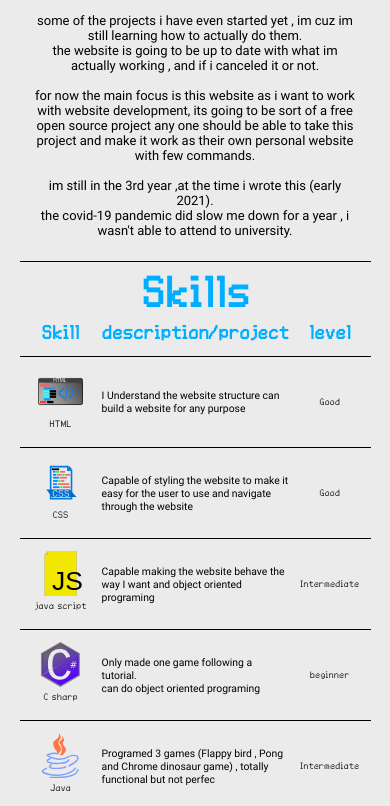
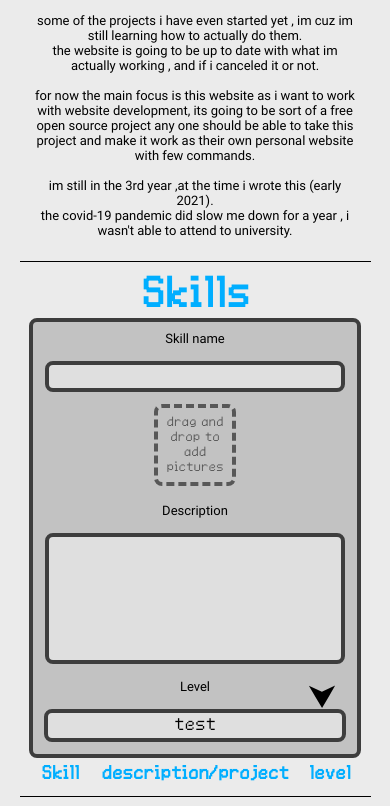
Before and after one commit to Darkx97/Personal-website-design, a plain HTML site: page about.html in a window 390 px wide. Shown: the part 717-1523 px from the top of the page. Drawn offline with Linux system fonts and the light colour scheme.

Commit message:
dropzone styling , buttons styling , buttons for adding images on post and blog form

```diff
--- a/about.html
+++ b/about.html
@@ -77,6 +77,67 @@
             <div class="row">
 
                 <h2>Skills</h2>
+                <div class="input skill-ui">
+                    <div>
+                        <p>Skill name</p>
+                        <span
+                                class="comment-textarea"
+                                role="textbox"
+                                contenteditable>
+                        </span>
+                        <input type="file" id="drop-zone-1" onchange="InputFiles(this)">
+                        <div class="dropzone single" ondragover="ActiveDropZone(this)" ondragleave="DeActiveDropZone(this)" ondrop="DropFile(this,event)">
+                            <label  for="drop-zone-1">
+                                <p class="note">drag and drop to add pictures</p>
+                            </label>
+                        </div>
+                    </div>
+                    <div>
+                        <p>Description</p>
+                        <span
+                                class="textinput"
+                                role="textbox"
+                                contenteditable>
+                        </span>
+                    </div>
+                    <div>
+                        <p>Level</p>
+                        <div class="drop-list">
+                            <input id="option-list-1" type="checkbox">
+                            <label for="option-list-1" class="option-list">
+                                <p>test</p>
+                                <svg
+                                viewBox="0 0 24 24"
+                                fill="none"
+                                class="arrow">
+                                    <path
+                                    inkscape:transform-center-x="-0.010131665"
+                                    inkscape:transform-center-y="-2.9884325"
+                                    d="M 22.5,19.465298 12.093831,14.621402 1.5,19.5 6.7348032,10.499998 11.969605,1.5 l 5.265197,8.982651 z"
+                                    sodipodi:nodetypes="ccccccc" />
+                                </svg>
+                            </label>
+                            <div class="option-menu" style="--amount : 4">
+                                <input type="radio" name="option1" id="menu-1-option-1" value="Beginner" >
+                                <label class="option"  style="--order : 1" for="menu-1-option-1"><p>Beginner</p></label>
+
+                                <input type="radio" name="option1" id="menu-1-option-2" value="Intermediate" >
+                                <label class="option"  style="--order : 2" for="menu-1-option-2"><p>Intermediate</p></label>
+
+                                <input type="radio" name="option1" id="menu-1-option-3" value="Good" >
+                                <label class="option"  style="--order : 3" for="menu-1-option-3"><p>Good</p></label>
+
+                                <input type="radio" name="option1" id="menu-1-option-4" value="Very Good" >
+                                <label class="option"  style="--order : 4" for="menu-1-option-4"><p>Very Good</p></label>
+
+                                <input type="radio" name="option1" id="menu-1-option-4" value="Expert" >
+                                <label class="option"  style="--order : 4" for="menu-1-option-4"><p>Expert</p></label>
+
+                            </div>
+                        </div>
+                    </div>
+                </div>
+
                 <div class="skill">
                     <h6>Skill</h6>
                     <h6>description/project</h6>
--- a/js/main.js
+++ b/js/main.js
@@ -45,6 +45,19 @@ function ChangeTheme(Switch)
     }
 }
 
+function InputFiles(input)
+{
+    let dropzone =input.parentElement.querySelector(`.dropzone`)
+    for (let i = 0; i < input.files.length; i++) {
+        files.push(input.files[i]);
+        ShowDropedFile(dropzone,input.files[i]);
+    }
+    input.files = SaveFilesDATA(files);
+
+    console.log( input.files);
+
+}
+
 function ActiveDropZone(element)
 {
     element.parentElement.parentElement.querySelector(".dropzone").classList.add("drag");
@@ -90,10 +103,7 @@ function SaveFilesDATA(files)
     {
         FileData.items.add(files[i]);
     }
-
-    console.log(FileData.files);
     return FileData.files
-
 }
 
 
@@ -129,8 +139,7 @@ function RemoveFile(file)
     let dropzone = file.parentElement;
     let index = Array.prototype.indexOf.call(dropzone.children, file) + 1;
     let textarea = dropzone.parentElement.querySelector(".textinput");
-    // console.log(textarea);
-    if(textarea !== undefined)
+    if(!dropzone.classList.contains("single"))
     {
         // console.log("removing : ",index);
         textarea.innerHTML = textarea.innerHTML.replace(`[img${index}]`, ` `);
@@ -141,10 +150,9 @@ function RemoveFile(file)
         }
 
     }
+    else
 
 
-
-    // console.log("index : ",index,"\n \n files length : ",files.length);
     files.splice(index-1,1);
     // console.log("\n \n files length : ",files.length,"files : \n",files);
     let input =dropzone.parentElement.querySelector(`[type="file"]`)
@@ -154,5 +162,10 @@ function RemoveFile(file)
     if (dropzone.children.length == 0)
     {
         dropzone.classList.remove("active")
+        if (dropzone.classList.contains("single")) {
+            dropzone.innerHTML=`<label  for="drop-zone-1">
+            <p class="note">drag and drop to add pictures</p>
+        </label>`
+        }
     }
 }
--- a/styles/main.css
+++ b/styles/main.css
@@ -63,7 +63,7 @@
     --drop-zone-single-size : 100px;
 
     /* text ares */
-    --textarea-height : 115px;
+    --textarea-height : 160px;
     --textarea-max-height : 365px;
     --comment-textarea-max-height :155px;
     --comment-section-height : 600px;
@@ -116,11 +116,10 @@ html[data-theme = 'dark']{
     /* text coloring */
     --title-color : #6a48ff;
     --normal-text-color :#ffffff;
+    --option-text-color : #5a5a5a;
     --note-color : #d1d1d1;
-    --option-text-color : #5a5a5a;
     --anchor-text-color:#045abd;
     --visited-anchor-text-color: #009eb3;
-    --normal-text-color: #ffffff;
     /* border-coloring */
     --border-color: #000000;
     --border-hover : #4d2ddc;
@@ -129,6 +128,7 @@ html[data-theme = 'dark']{
     /* input UI coloring */
     --data-input-bg-color : #3a3a3a;
     --text-input-background : #1f1f1f;
+    --cancel-button-hover-color :#616161;
 }
 
 html[data-theme= 'light']
@@ -143,8 +143,6 @@ html[data-theme= 'light']
     --normal-text-color :#000000;
     --option-text-color : #575757;
     --note-color : #555555;
-    /* --normal-text-color :#ffffff; */
-    /* anschor text color */
     --anchor-text-color:#020083;
     --visited-anchor-text-color: #2257dd;
 
@@ -156,6 +154,7 @@ html[data-theme= 'light']
     /* input UI coloring */
     --data-input-bg-color : #c2c2c2;
     --text-input-background : #dfdfdf;
+    --cancel-button-hover-color :#e4e4e4;
 }
 
 
@@ -237,28 +236,18 @@ textarea,input[type="text"]
 }
 .textinput
 {
+
+    margin: 0 auto;
+    overflow-y: auto;
+    font-family : 'Roboto';
+    min-height: var(--textarea-height);
+    max-height: var(--textarea-max-height);
+}
+
+span,.comment-textarea, input[type="text"]
+{
     max-width: 95%;
-    width: calc(95% - var(--padding) * 1.5);
-    resize: none;
-    padding: var(--padding) calc(var(--padding) *1.5);
-    color: var(--normal-text-color);
-    min-height: var(--textarea-height);
-    border : var(--border-size) var(--border-color) solid;
-    border-radius: var(--border-radius);
-    font-size : var(--p-size);
-    font-family : 'Roboto';
-    margin: 0;
-    background-color : var(--text-input-background);
-    max-height: var(--textarea-max-height);
-    overflow-y: auto;
-    word-wrap: break-word;
-    word-break: break-all;
-}
-
-span,.comment-textarea, input[type="text"]
-{
-    max-width: 95%;
-    width: calc(95% - var(--padding) * 1.5);
+    width: calc(95% - 20px);
     resize: none;
     padding: var(--padding) calc(var(--padding) * 1.5);
     color: var(--normal-text-color);
@@ -268,14 +257,14 @@ span,.comment-textarea, input[type="text"]
     border-radius: var(--border-radius);
     font-size : var(--p-size);
     font-family : 'Roboto';
-    margin: 0;
+    margin: auto;
     background-color : var(--text-input-background);
     overflow-y: auto;
     word-wrap: break-word;
     word-break: break-all;
 }
 
-input[type="button"],button
+input[type="submit"],input[type="button"],button
 {
     height: auto;
     display: grid;
@@ -291,16 +280,27 @@ input[type="button"],button
     background-color: var(--title-color);
     border: var(--border-size) var(--border-color) solid;
     transition: background 0.5s 0.0s ease;
-}
-
-input[type="button"]:hover,button:hover
+    cursor: pointer;
+}
+
+input[type="button"]:hover,button:hover,input[type="submit"]:hover
 {
     background-color: var(--border-hover);
 }
 
-input[type="button"]:active,button:active
+input[type="button"]:active,button:active ,input[type="submit"]:active
 {
     transform: translate(0px, 5px);
+}
+
+.cancel-button , input[type="button"].cancel-button , input[type="submit"].cancel-button
+{
+    background-color: var(--data-input-bg-color);
+}
+
+.cancel-button:hover ,  input[type="button"].cancel-button:hover , input[type="submit"].cancel-button:hover
+{
+    background-color: var(--cancel-button-hover-color);
 }
 
 
@@ -579,6 +579,7 @@ input[type="checkbox"]:checked + label.burger  > .line3
     background :var(--body-background-color);
     overflow: hidden;
     z-index: 1;
+    cursor: pointer;
 }
 
 .mode-switch > img:first-child
@@ -614,7 +615,7 @@ input[type="checkbox"]:checked + label.mode-switch > img:last-child
     transform: translate(0px , 99px);
 }
 
-.log-out
+.log-out , input[type="submit"].log-out
 {
     /* height: 30px; */
     background-color: #00000000;
@@ -624,8 +625,9 @@ input[type="checkbox"]:checked + label.mode-switch > img:last-child
     font-family : "pixle" !important;
     border: var(--border-size) var(--title-color) solid;
     transition: background 0.5s cubic-bezier(.63,.37,.37,.63);
-}
-.log-out:hover
+    cursor: pointer;
+}
+.log-out:hover , input[type="submit"]:hover
 {
     color : var(--normal-text-color);
     background-color: var(--border-hover)
@@ -765,6 +767,19 @@ input[type="checkbox"]:checked + label.mode-switch > img:last-child
 .option-menu  *
 {
     margin: 0;
+}
+
+.skill-ui
+{
+    display: grid;
+    grid-template-columns: var(--skill-ui-grid);
+    gap: var(--gap);
+}
+.skill-ui > div
+{
+    display: flex;
+    gap: var(--gap);
+    flex-direction: column;
 }
 
 input[type="checkbox"]:checked + label.edit-button + div.option-menu , input[type="checkbox"]:checked + .option-list + .option-menu
@@ -972,17 +987,18 @@ label:active > .arrow
     display: flex;
     width: var(--drop-zone-single-size);
     height: var(--drop-zone-single-size);
-    padding: var(--padding);
     place-content : center;
     place-items: center;
+    padding: calc(var(--padding) / 2);
+
 }
 .dropzone.single > label
 {
     display: flex;
-    width: var(--drop-zone-single-size);
-    height: var(--drop-zone-single-size);
-    padding: var(--padding);
+    width: calc(var(--drop-zone-single-size) + var(--margin) * 2 + var(--padding) * 2);
+    height: calc(var(--drop-zone-single-size) + var(--margin) * 2 + var(--padding) * 2);
     place-items: center;
+    cursor: pointer;
 }
 
 .dropzone.single > img
@@ -1050,7 +1066,7 @@ p > img
     max-height: 800px;
     width: auto;
     max-width: 80%;
-    border-radius: 0px;
+    border-radius: var(--border-radius);
     margin: 10px  auto;
 }
 
@@ -1198,7 +1214,7 @@ p > img
         --border-size:4px;
 
         /* drop zone */
-        --drop-zone-single-size : 80px;
+        --drop-zone-single-size : 75px;
 
         /* text ares */
         --textarea-height : 115px;
@@ -1233,7 +1249,7 @@ p > img
 
         /* images */
         --user-img-size: 50px ;
-        --dropped-img-size:60px;
+        --dropped-img-size:75px;
         --profile-img-max-size:120px;
         --profile-background-max-size: 700px;
         --project-img-max-size:800px;
@@ -1349,7 +1365,7 @@ p > img
 
         /* images */
         --user-img-size: 50px ;
-        --dropped-img-size:45px;
+        --dropped-img-size:65px;
         --profile-img-max-size:95px;
         --profile-background-max-size: 700px;
         --project-img-max-size:800px;
@@ -1422,7 +1438,7 @@ p > img
         --border-size:2px;
 
         /* drop zone */
-        --drop-zone-single-size : 40px;
+        --drop-zone-single-size : 60px;
 
         /* text ares */
         --textarea-height : 70px;
```
Also changed, not shown: blogs.html (+3 -2 lines), index.html (+16 -15 lines), projects.html (+1 -1 lines).
